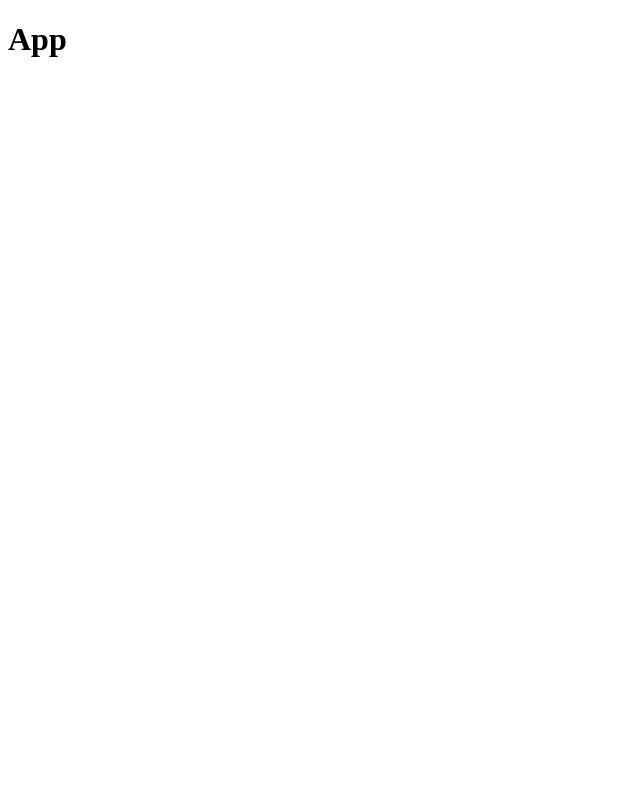
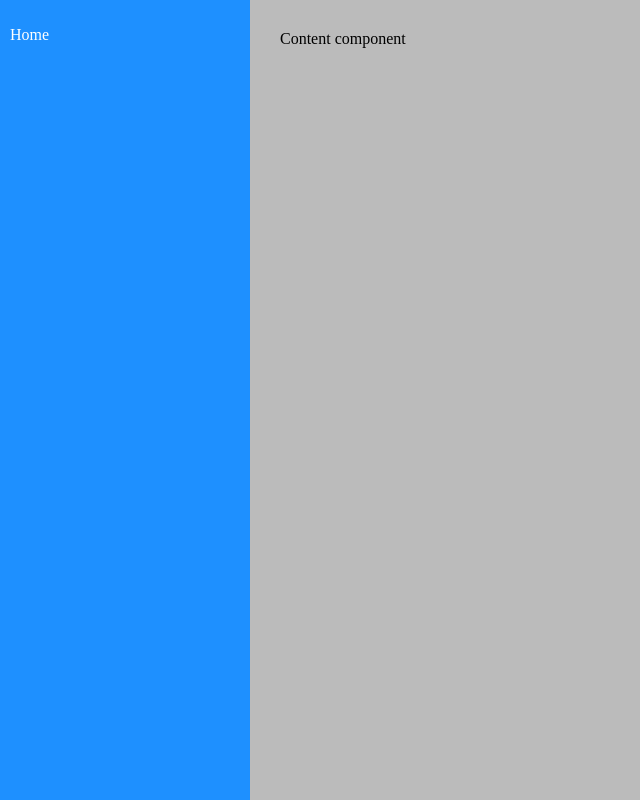
Before and after one commit to FlavioRoberto/react-routes, a React (Create React App) app: page / in a window 1280 px wide. Shown: the whole page, without its empty margins (0-640 px from the left). Built offline with nearby package versions, Linux system fonts and the light colour scheme.

Commit message:
feat: created menu and content styles

```diff
--- /dev/null
+++ b/src/components/layout/content.css
@@ -0,0 +1,6 @@
+.content {
+  display: flex;
+  flex: 1;
+  background-color: #bbb;
+  padding: 30px;
+}
--- /dev/null
+++ b/src/components/layout/content.jsx
@@ -0,0 +1,7 @@
+import "./content.css";
+
+const Content = (props) => {
+  return <main className="content">Content component</main>;
+};
+
+export default Content;
--- /dev/null
+++ b/src/components/layout/menu.css
@@ -0,0 +1,31 @@
+.menu {
+  display: flex;
+  flex-basis: 250px;
+  background-color: dodgerblue;
+}
+
+.menu nav {
+  flex: 1;
+}
+
+.menu ul {
+  list-style: none;
+  padding: 0;
+}
+
+.menu li {
+  display: flex;
+}
+
+.menu li a {
+  flex: 1;
+  text-decoration: none;
+  color: #fff;
+  font-size: 1.5 rem;
+  margin-bottom: 10px;
+  padding: 10px;
+}
+
+.menu li a:hover {
+  background-color: #00000030;
+}
--- /dev/null
+++ b/src/components/layout/menu.jsx
@@ -0,0 +1,17 @@
+import "./menu.css";
+
+const Menu = (props) => {
+  return (
+    <aside className="menu">
+      <nav>
+        <ul>
+          <li>
+            <a href="/">Home</a>
+          </li>
+        </ul>
+      </nav>
+    </aside>
+  );
+};
+
+export default Menu;
--- /dev/null
+++ b/src/index.css
@@ -0,0 +1,3 @@
+body {
+    margin: 0;
+}
--- a/src/index.js
+++ b/src/index.js
@@ -1,3 +1,5 @@
 import ReactDOM from "react-dom";
+import App from "./views/app";
+import "./index.css";
 
-ReactDOM.render(<h1>App</h1>, document.getElementById("root"));
+ReactDOM.render(<App />, document.getElementById("root"));
--- /dev/null
+++ b/src/views/app.css
@@ -0,0 +1,4 @@
+.app {
+  display: flex;
+  height: 100vh;
+}
--- /dev/null
+++ b/src/views/app.jsx
@@ -0,0 +1,14 @@
+import Menu from "../components/layout/menu";
+import Content from "../components/layout/content";
+import "./app.css";
+
+const App = () => {
+  return (
+    <div className="app">
+      <Menu />
+      <Content />
+    </div>
+  );
+};
+
+export default App;
```
Also changed, not shown: src/views/examples/about.jsx (added, +15 -0 lines), src/views/examples/home.jsx (added, +10 -0 lines), 1 other file (tests, documents, lock files or other folders).
